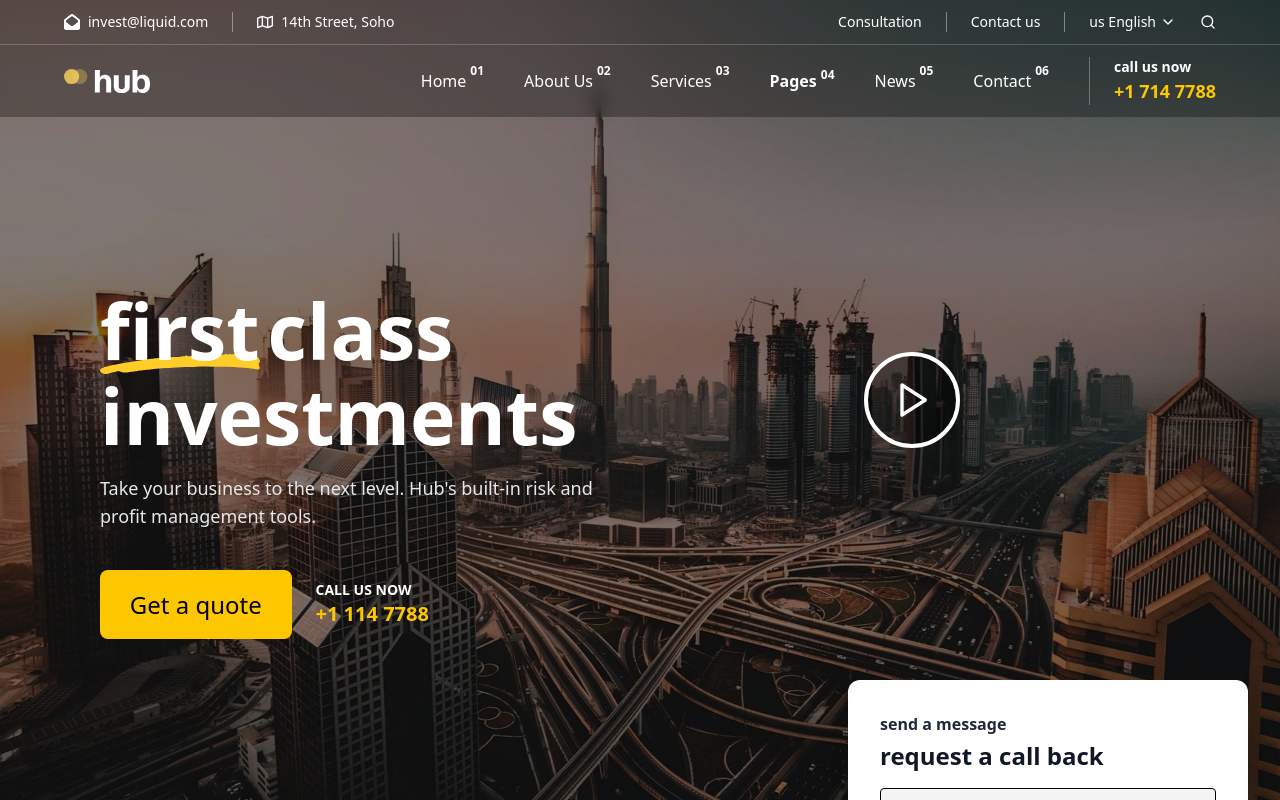
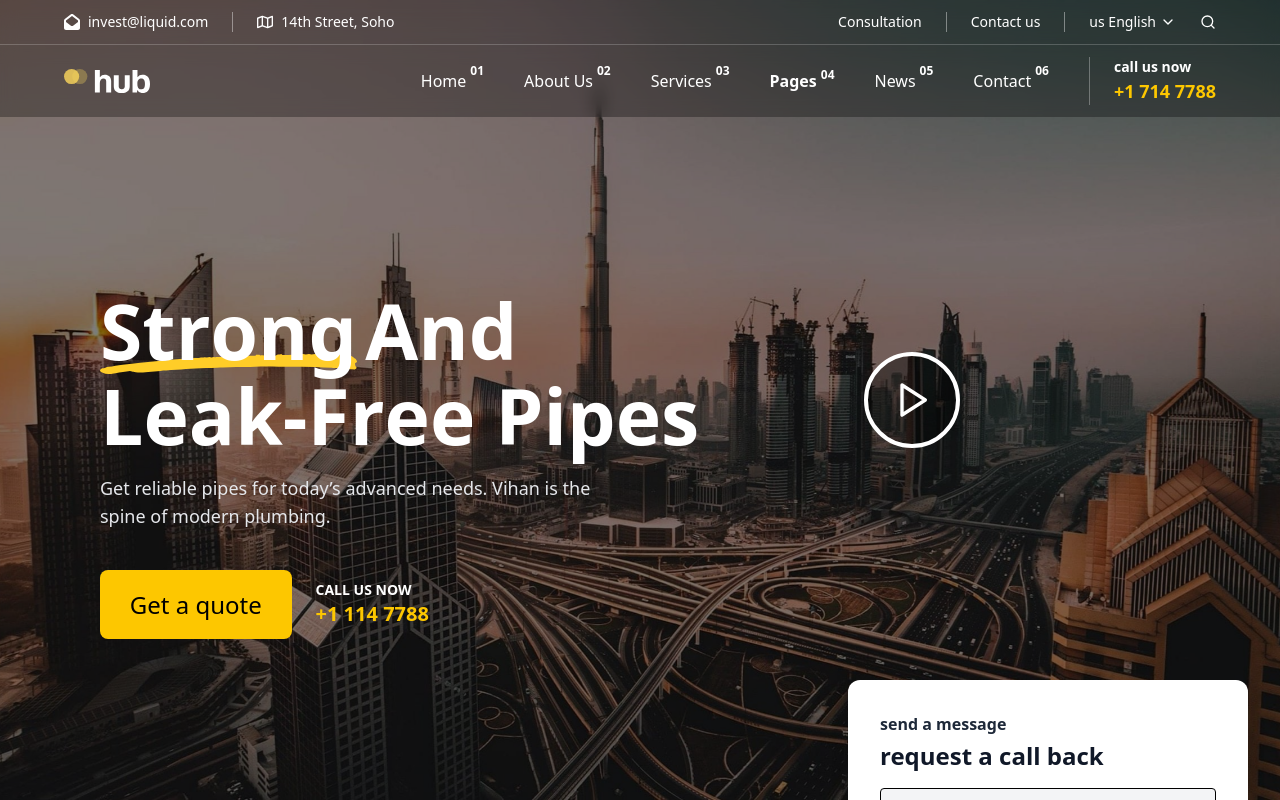
Before and after one commit to meghasingh07/5003, a React (Vite) app: page / in a window 1280 px wide. Built offline with nearby package versions, Linux system fonts and the light colour scheme.

Commit message:
initial commit

```diff
--- a/src/components/About.jsx
+++ b/src/components/About.jsx
@@ -35,18 +35,23 @@ const About = ({ formRef }) => {
   const [submittedName, setSubmittedName] = useState("");
 
   return (
-    <div id="about"  className="relative max-w-7xl mx-auto px-4 md:px-8 mt-10 pb-20">
+    <div
+      id="about"
+      className="relative max-w-7xl mx-auto px-4 md:px-8 mt-10 pb-20"
+    >
       <div className="grid md:grid-cols-2 gap-8">
         <div className="flex flex-col justify-center">
           <h3 className="text-sm font-bold text-gray-800 ">about us</h3>
           <h2 className="text-4xl font-bold text-gray-900 mt-2">
-            consulting agency <br /> for your business.
+            Plastic Pipes Are <br />
+            Built For Durability.
           </h2>
           <p className="mt-4 text-gray-600">
-            Hub has a full range of products for personal data analysis,
-            business consultation, and strategic partnership. Hub allows your
-            business and technology computers to store, transmit, analyze, and
-            manipulate big data.
+            Since 1994, Vihan has been a trusted pipe solution partner for many
+            households and building infrastructure. Vihan offers a range of
+            products, such as PVC pipe bending, pipe packaging, cutter series,
+            and more. Vihan provides your infrastructure smart pipe solutions
+            that never crack under pressure.
           </p>
         </div>
 
--- a/src/components/Hero.jsx
+++ b/src/components/Hero.jsx
@@ -50,7 +50,7 @@ export default function HeroSection({ onGetQuoteClick }) {
         <h1 className="text-white text-[2.5rem]  sm:text-[3rem] md:text-[8rem] lg:text-[11rem] font-extrabold leading-[1.1] md:leading-[1.05]">
           <span className="relative inline-block mr-2">
             <span className="relative z-10">
-              <AnimatedLetters text="first" delayStart={0} />
+              <AnimatedLetters text="Strong" delayStart={0} />
             </span>
             <img
               src="/underline.svg"
@@ -59,21 +59,21 @@ export default function HeroSection({ onGetQuoteClick }) {
             />
           </span>
           <span className="inline-block">
-            <AnimatedLetters text="class" delayStart={0.4} />
+            <AnimatedLetters text="And" delayStart={0.4} />
           </span>
           <span className="block">
-            <AnimatedLetters text="investments" delayStart={0.8} />
+            <AnimatedLetters text="Leak-Free &nbsp; Pipes" delayStart={0.8} />
           </span>
         </h1>
 
         <p className="mt-4 text-lg text-gray-200 max-w-lg">
-          Take your business to the next level. Hub's built-in risk and profit
-          management tools.
+        Get reliable pipes for today’s advanced needs. Vihan is the spine of modern plumbing.
+
         </p>
         <div className="mt-10 flex flex-col sm:flex-row items-start sm:items-center gap-6">
           <button
             onClick={onGetQuoteClick}
-            className="bg-yellow-400 text-black px-8 py-4 font-bold rounded-md text-lg"
+            className="bg-yellow-400 hover:bg-[#0F3E3D] text-black hover:text-amber-50 px-8 py-4 font-bold rounded-md text-lg"
           >
             Get a quote
           </button>
--- a/src/components/NavBarMain.jsx
+++ b/src/components/NavBarMain.jsx
@@ -1,7 +1,7 @@
 import React, { useState } from "react";
 import { Dialog } from "@headlessui/react";
 import { Menu, ChevronDown } from "lucide-react";
-import { motion, AnimatePresence } from "framer-motion"; // ✅ NEW
+import { motion, AnimatePresence } from "framer-motion";
 
 export default function NavBarMain({ pagesRef, isPagesOpen, setIsPagesOpen }) {
   const [isMobileOpen, setIsMobileOpen] = useState(false);
```
